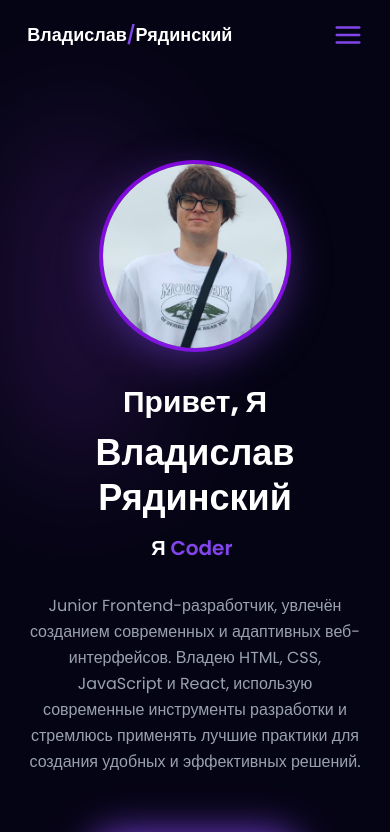
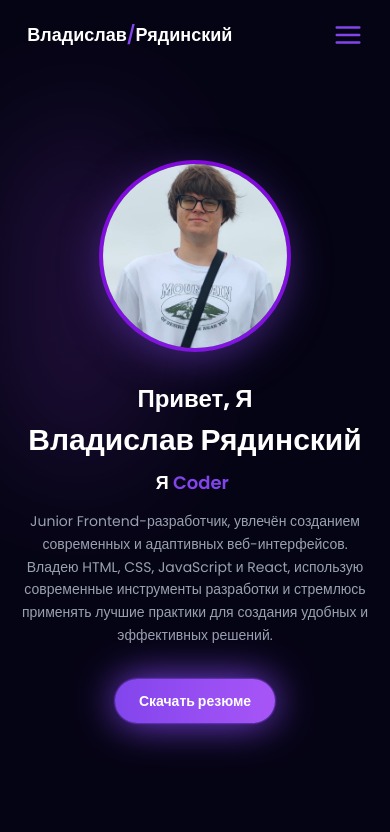
Before and after one commit to vlad-ryad/portfolio_project, a React (Vite) app: page / in a window 390 px wide. Shown: the top 832 px of the page. Built offline with nearby package versions, Linux system fonts and the light colour scheme.

Commit message:
Обновление адаптивности

```diff
--- a/src/components/About/About.jsx
+++ b/src/components/About/About.jsx
@@ -7,21 +7,21 @@ const About = () => {
   return (
     <section
       id="about"
-      className="py-4 px-[7vw] md:px-[7vw] lg:px-[20vw] font-sans mt-16 md:mt-24 lg:mt-32"
+      className="py-8 sm:py-12 md:py-16 px-4 sm:px-6 md:px-8 lg:px-12 xl:px-16 2xl:px-20 font-sans mt-12 sm:mt-16 md:mt-20 lg:mt-24 xl:mt-32"
     >
-      <div className="flex flex-col-reverse md:flex-row justify-between items-center">
+      <div className="flex flex-col-reverse md:flex-row justify-between items-center gap-8 md:gap-12">
         {/* Left Side */}
-        <div className="md:w-1/2 text-center md:text-left mt-8 md:mt-0">
+        <div className="md:w-1/2 text-center md:text-left">
           {/* Greeting */}
-          <h1 className="text-3xl sm:text-4xl md:text-5xl font-bold text-white mb-2 leading-tight">
+          <h1 className="text-2xl xs:text-3xl sm:text-4xl md:text-5xl font-bold text-white mb-2 leading-tight">
             Привет, Я
           </h1>
           {/* Name */}
-          <h2 className="text-4xl sm:text-5xl md:text-6xl font-bold text-white mb-4 leading-tight">
+          <h2 className="text-3xl xs:text-4xl sm:text-5xl md:text-6xl font-bold text-white mb-3 sm:mb-4 leading-tight">
             Владислав Рядинский
           </h2>
           {/* Skills Heading with TypeAnimation (inline) */}
-          <h3 className="text-xl sm:text-2xl md:text-3xl font-semibold mb-4 leading-tight text-white">
+          <h3 className="text-lg xs:text-xl sm:text-2xl md:text-3xl font-semibold mb-4 sm:mb-6 leading-tight text-white">
             <span className="text-white">Я&nbsp;</span>
             <TypeAnimation
               sequence={[
@@ -38,7 +38,7 @@ const About = () => {
           </h3>
 
           {/* About Me Paragraph */}
-          <p className="text-base sm:text-lg md:text-lg text-gray-400 mb-10 mt-8 leading-relaxed">
+          <p className="text-sm xs:text-base sm:text-lg text-gray-400 mb-8 sm:mb-10 mt-4 sm:mt-8 leading-relaxed">
             Junior Frontend-разработчик, увлечён созданием современных и адаптивных веб-интерфейсов. Владею HTML, CSS, JavaScript и React, использую современные инструменты разработки и стремлюсь применять лучшие практики для создания удобных и эффективных решений.
           </p>
           {/* Resume Button */}
@@ -46,7 +46,7 @@ const About = () => {
             href="https://drive.google.com/file/d/1EVG_TdS6uYdT14yA7m00QKdV1jk0FKAs/view?usp=sharing"
             target="_blank"
             rel="noopener noreferrer"
-            className="inline-block text-white py-3 px-8 rounded-full mt-5 text-lg font-bold transition duration-300 transform hover:scale-105"
+            className="inline-block text-white py-3 px-6 sm:py-3 sm:px-8 md:py-4 md:px-10 rounded-full text-sm sm:text-base md:text-lg font-bold transition duration-300 transform hover:scale-105"
             style={{
               background: 'linear-gradient(90deg, #8245ec, #a855f7)',
               boxShadow: '0 0 2px #8245ec, 0 0 2px #8245ec, 0 0 40px #8245ec',
```
